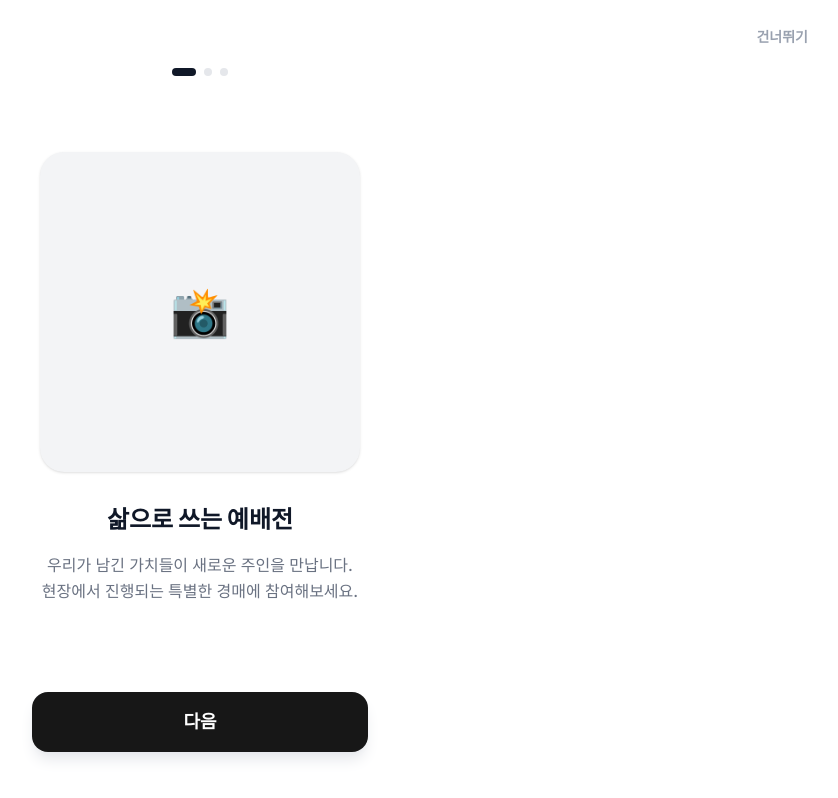
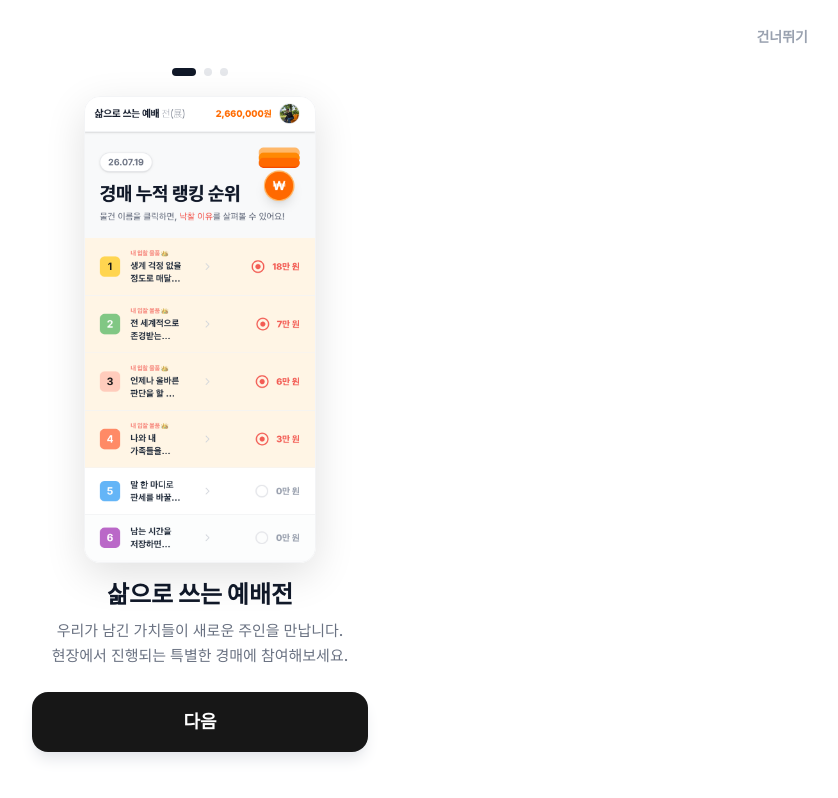
Before and after one commit to kingkiboots/worth-it-auction, a Next.js app: page / in a window 1280 px wide. Shown: the whole page, without its empty margins (440-1278 px from the left). Built offline with nearby package versions, Linux system fonts and the light colour scheme; no server answers.

Commit message:
fix: 튜토리얼 화면 디자인 변경

```diff
--- a/src/app/page.tsx
+++ b/src/app/page.tsx
@@ -13,7 +13,7 @@ const ONBOARDING_SLIDES = [
   {
     id: "slide-2",
     nextId: "slide-3",
-    image: "/images/onboarding-2.png",
+    image: "/images/onboarding-2.gif",
     title: "실시간으로 진행되는 입찰",
     description:
       "마음에 드는 물품에 입찰하세요.\n치열한 눈치싸움과 함께 현장의 열기를 느낄 수 있습니다.",
@@ -70,16 +70,26 @@ export default function LandingPage() {
             </div>
 
             {/* 💡 중앙 컨텐츠 영역 */}
-            <div className="flex-1 flex flex-col items-center justify-center px-8 w-full max-w-sm mx-auto pb-4">
-              <div className="w-full aspect-square bg-gray-100 rounded-3xl mb-8 flex items-center justify-center overflow-hidden shadow-sm">
-                <span className="text-5xl text-gray-300">📸</span>
+            <div className="flex-1 flex flex-col items-center justify-center px-6 w-full max-w-sm mx-auto pb-2 min-h-0">
+              {/*
+                ✨ 사이즈업 포인트 ✨
+                1. max-h-[58vh] -> max-h-[65vh] 로 변경 (화면 세로 길이의 65%까지 꽉 채워서 커짐!)
+                2. mb-6 -> mb-4 로 이미지 아래 여백을 살짝 줄여 공간 확보
+              */}
+              <div className="flex-1 w-full min-h-0 flex items-center justify-center mb-4">
+                <img
+                  src={slide.image}
+                  alt={slide.title}
+                  className="w-auto h-full max-h-[65vh] object-contain rounded-2xl shadow-[0_12px_40px_rgba(0,0,0,0.12)] border border-gray-100"
+                />
               </div>
 
-              <div className="text-center w-full">
-                <h1 className="text-2xl font-black text-gray-900 mb-4 break-keep">
+              {/* 텍스트 영역 (이미지가 커진 만큼 텍스트 간격도 아주 살짝 타이트하게 조절) */}
+              <div className="text-center w-full shrink-0">
+                <h1 className="text-2xl font-black text-gray-900 mb-2 break-keep">
                   {slide.title}
                 </h1>
-                <p className="text-base text-gray-500 font-medium leading-relaxed whitespace-pre-wrap break-keep">
+                <p className="text-[15px] text-gray-500 font-medium leading-relaxed whitespace-pre-wrap break-keep">
                   {slide.description}
                 </p>
               </div>
```
Also changed, not shown: public/images/onboarding-1.png (added), public/images/onboarding-2.gif (added).
